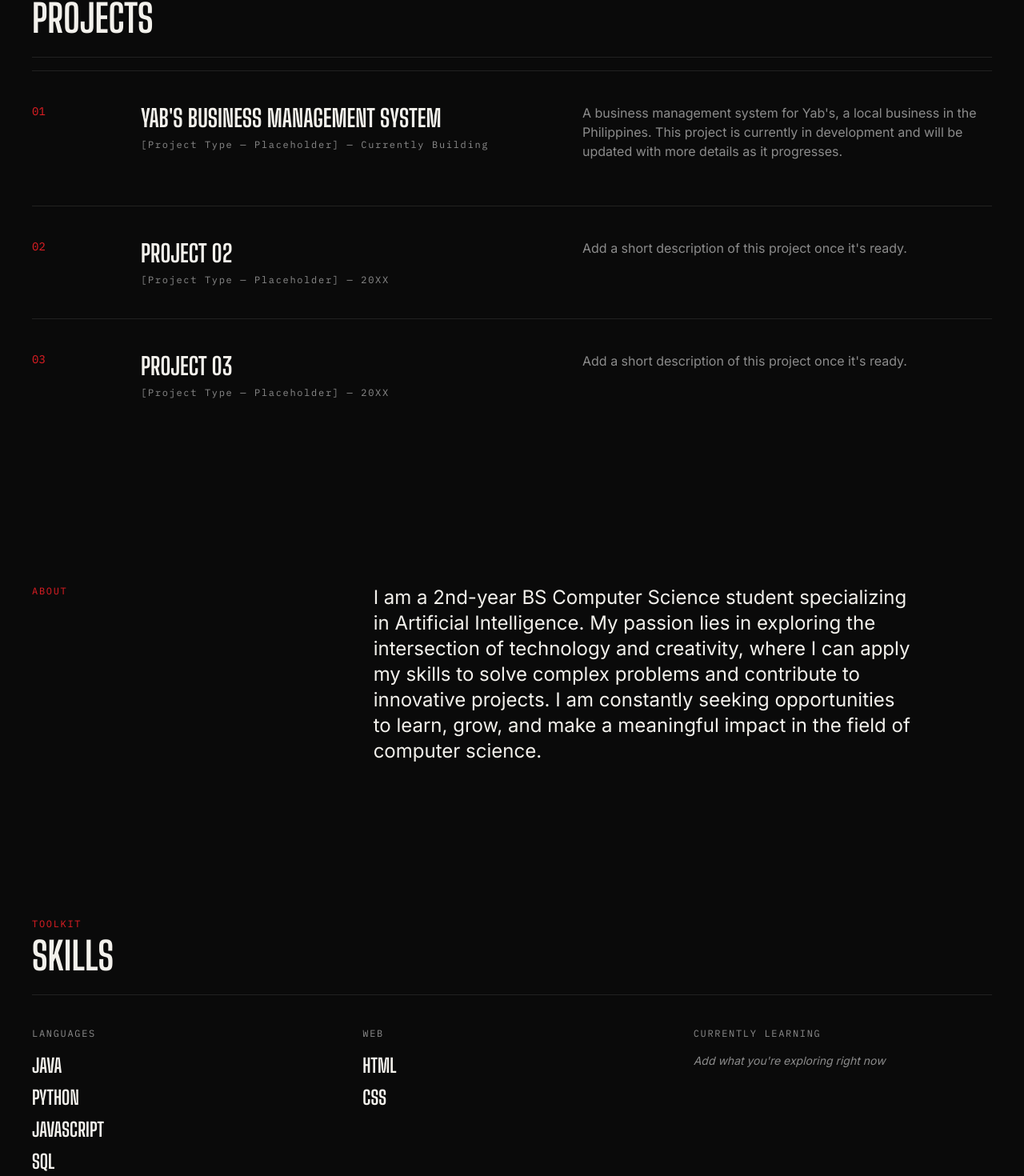
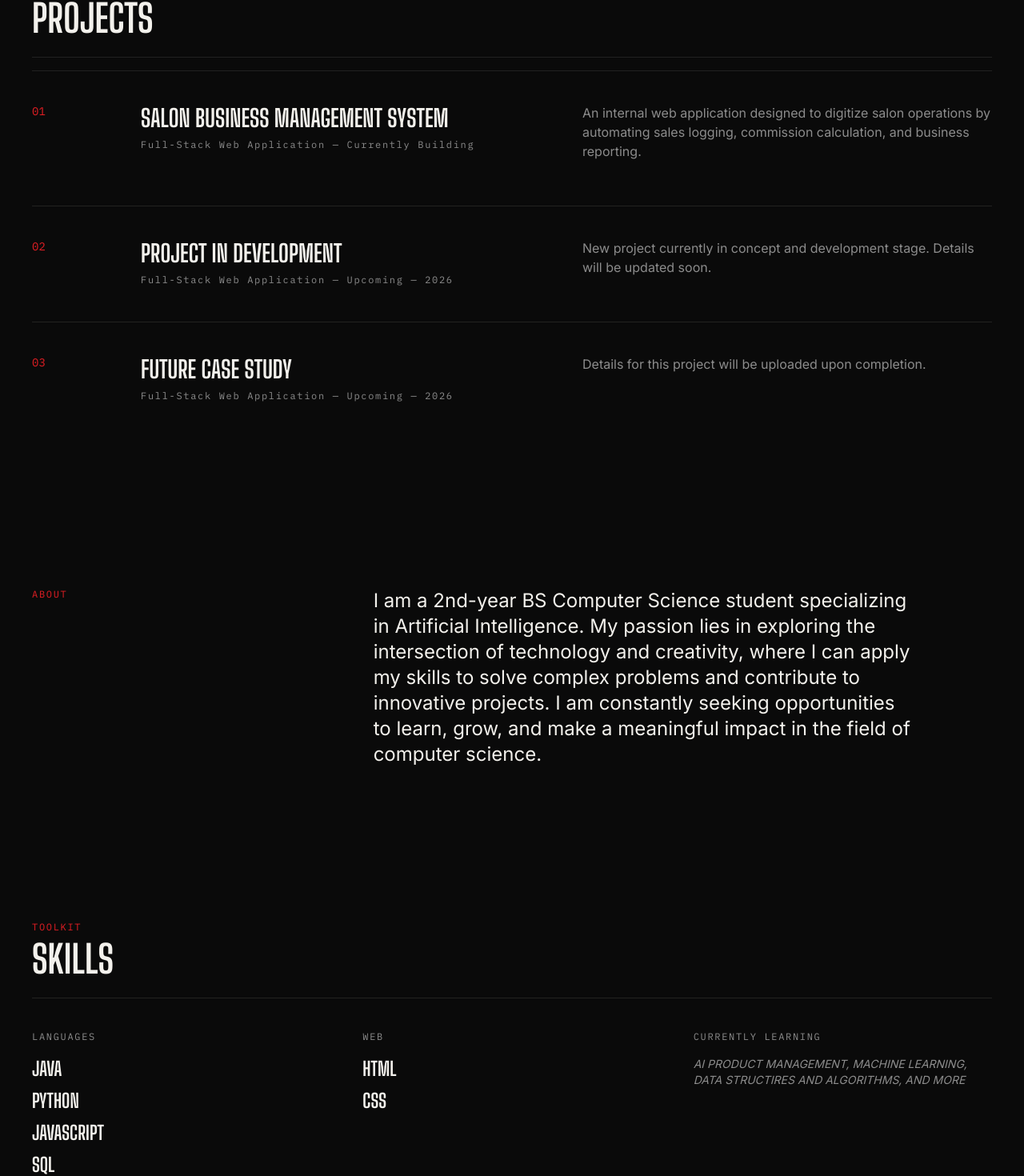
Before and after one commit to rlhidalgo-blip/rafael-hidalgo-portfolio, a Next.js app: page / in a window 1280 px wide. Shown: the part 916-2386 px from the top of the page at 80% size. Built offline with nearby package versions, Linux system fonts and the light colour scheme.

Commit message:
update texts

```diff
--- a/data/education.ts
+++ b/data/education.ts
@@ -10,7 +10,7 @@ export const education = [
 
 export const organizations = [
   {
-    name: "ACM",
+    name: "FEU Institute of Technology - ACM",
     role: "Member",
     detail: "Current",
     // TODO: expand with responsibilities/activities as you take them on
--- a/data/projects.ts
+++ b/data/projects.ts
@@ -13,28 +13,28 @@ export type Project = {
 export const projects: Project[] = [
   {
     number: "01",
-    name: "Yab's Business Management System",
-    type: "[Project Type — Placeholder]",
+    name: "Salon Business Management System",
+    type: "Full-Stack Web Application",
     year: "Currently Building",
-    description: "A business management system for Yab's, a local business in the Philippines. This project is currently in development and will be updated with more details as it progresses.",
+    description: "An internal web application designed to digitize salon operations by automating sales logging, commission calculation, and business reporting.",
     github: null,
     demo: null,
   },
   {
     number: "02",
-    name: "PROJECT 02",
-    type: "[Project Type — Placeholder]",
-    year: "20XX",
-    description: "Add a short description of this project once it's ready.",
+    name: "PROJECT IN DEVELOPMENT",
+    type: "Full-Stack Web Application",
+    year: "Upcoming — 2026",
+    description: "New project currently in concept and development stage. Details will be updated soon.",
     github: null,
     demo: null,
   },
   {
     number: "03",
-    name: "PROJECT 03",
-    type: "[Project Type — Placeholder]",
-    year: "20XX",
-    description: "Add a short description of this project once it's ready.",
+    name: "FUTURE CASE STUDY",
+    type: "Full-Stack Web Application",
+    year: "Upcoming — 2026",
+    description: "Details for this project will be uploaded upon completion.",
     github: null,
     demo: null,
   },
--- a/data/skills.ts
+++ b/data/skills.ts
@@ -11,6 +11,6 @@ export const skillCategories = [
   {
     category: "Currently Learning",
     items: [], // TODO: add technologies as you start learning them
-    placeholder: "Add what you're exploring right now",
+    placeholder: "AI PRODUCT MANAGEMENT, MACHINE LEARNING, DATA STRUCTIRES AND ALGORITHMS, AND MORE",
   },
 ];
```
